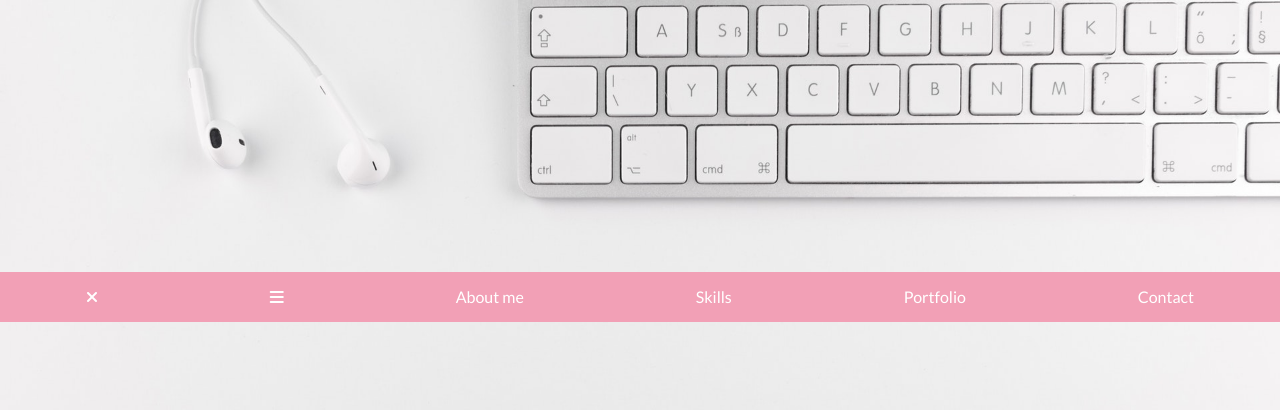
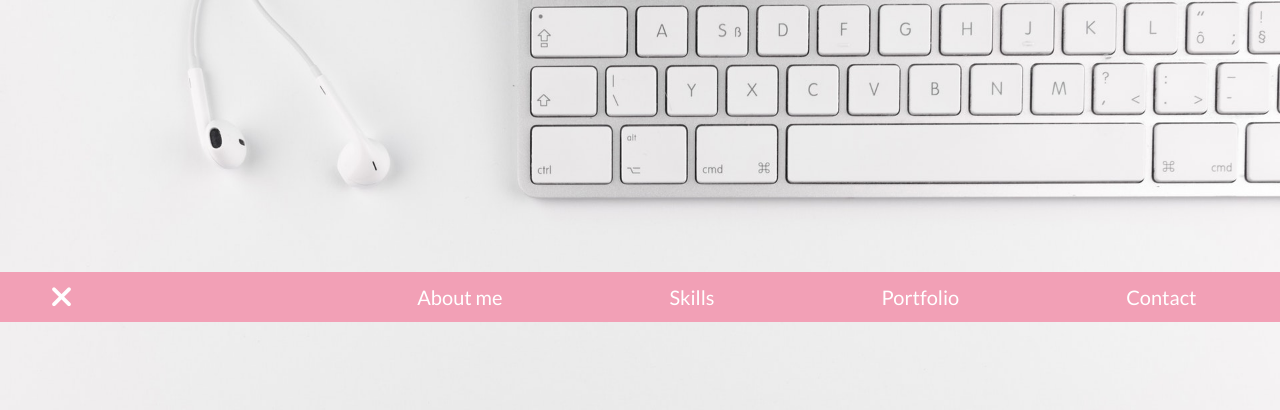
Before and after one commit to baldyga/baldyga.github.io, a plain HTML site: page baldyga_aleksandra_portfolio/index.html in a window 1280 px wide. Both pictures are taken after a click on the icon 91 px from the left and 297 px from the top of the page. Shown: the top 410 px of the page. Drawn offline with nearby package versions, Linux system fonts and the light colour scheme; a script that the page names is missing.

Commit message:
commit nav changes
nav changes

```diff
--- a/baldyga_aleksandra_portfolio/css/style.css
+++ b/baldyga_aleksandra_portfolio/css/style.css
@@ -3,10 +3,8 @@
     padding: 0;
     box-sizing: border-box;
 }
-body {
-    font-family: 'Lato', sans-serif;
-}
-#art1, #art3 { background-color: #F1EEEA; }
+body { font-family: 'Lato', sans-serif; }
+
 /* navigation */
 nav {
     height: 50px;
@@ -14,13 +12,25 @@ nav {
     width: 100vw;
     background-color: #F2A0B6;
     position: absolute;
-
     top: 25%;
 }
-.fa-times:before, .fa-bars:before {
+/* navigation burger  */
+.burger {
+    position: absolute;
+    top: 25%;
+    z-index: 1;
     line-height: 50px;
+    font-size: 20px;
+    padding-right: 5px;
     color: #fff;
+    background-color:#F2A0B6;
+    width: 10%;
+    text-align: center;
 }
+.hidden {
+    display: none;
+}
+
 nav ul {
     display: flex;
     flex-flow: row nowrap;
@@ -115,7 +125,7 @@ header button:hover {
 /* header - end  */
 
 /* --- SECTION --- */
-
+#art1, #art3 { background-color: #F1EEEA; }
 /* article 1 */
 #art1 {
     position: relative;
@@ -298,8 +308,13 @@ footer h5 {
 
 /* Large desktop */
 @media (min-width: 1200px) {
+    .burger {
+        top: 34%;
+        font-size: 30px;
+    }
     nav {
         top: 34%;
+        font-size: 20px;
     }
 
     header {
--- a/baldyga_aleksandra_portfolio/index.html
+++ b/baldyga_aleksandra_portfolio/index.html
@@ -13,20 +13,19 @@
 </head>
 
 <body>
-	<!-- navigation  -->
-	<nav>
+	<i class="fas fa-times hidden burger"></i>
+	<i class="fas fa-bars burger"></i>
+	<nav class="hidden">
 		<ul>
-			<i class="fas fa-times"></i>
-			<i class="fas fa-bars"></i>
+			<li></li>
+			<li></li>
 			<li><a href="#art1">About me</a></li>
 			<li><a href="#art2">Skills</a></li>
 			<li><a href="#art3">Portfolio</a></li>
 			<li><a href="#art4">Contact</a></li>
 		</ul>
 	</nav>
-	<!-- navigation - end  -->
 
-	<!-- header -->
 	<header>
 		<h1>Front-End Developer</h1>
 		<h2>Aleksandra Bałdyga</h2>
@@ -187,7 +186,8 @@
 	<article id="art4">
 		<h4>Let's work together,<span> get in touch</span></h4>
 		<div class="contact">
-			<a href="www.linkedin.com/in/aleksandra-baldyga-304b67191" target="_blank"><i class="fab fa-linkedin"></i></a>
+			<a href="www.linkedin.com/in/aleksandra-baldyga-304b67191" target="_blank"><i
+					class="fab fa-linkedin"></i></a>
 			<a href="https://github.com/baldyga"><i class="fab fa-github" target="_blank"></i></a>
 			<a href="mailto:aleksandraa.baldyga@gmail.com" target="_blank"><i class="far fa-envelope"></i></a>
 		</div>
--- /dev/null
+++ b/baldyga_aleksandra_portfolio/js/main.js
@@ -0,0 +1,12 @@
+const times = document.querySelector('.fa-times');
+const bars = document.querySelector('.fa-bars');
+
+function burger() {
+    const nav = document.querySelector('nav');
+
+    times.classList.toggle('hidden');
+    bars.classList.toggle('hidden');
+    nav.classList.toggle('hidden');
+}
+times.addEventListener('click', burger);
+bars.addEventListener('click', burger);
```
